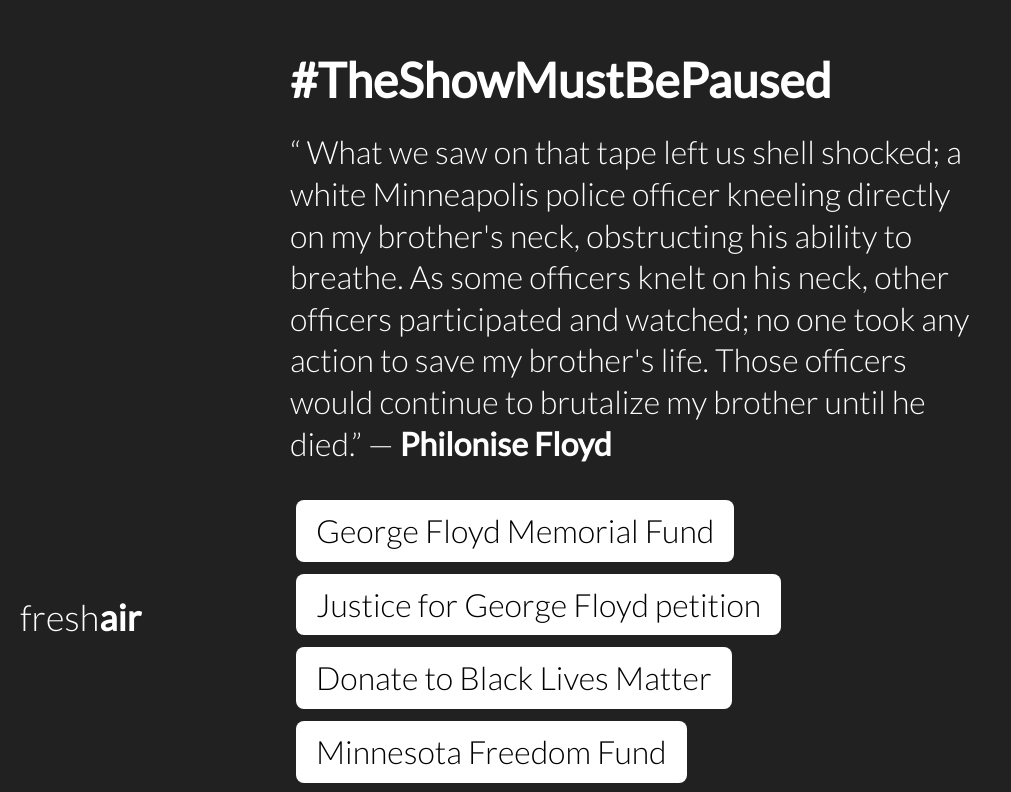
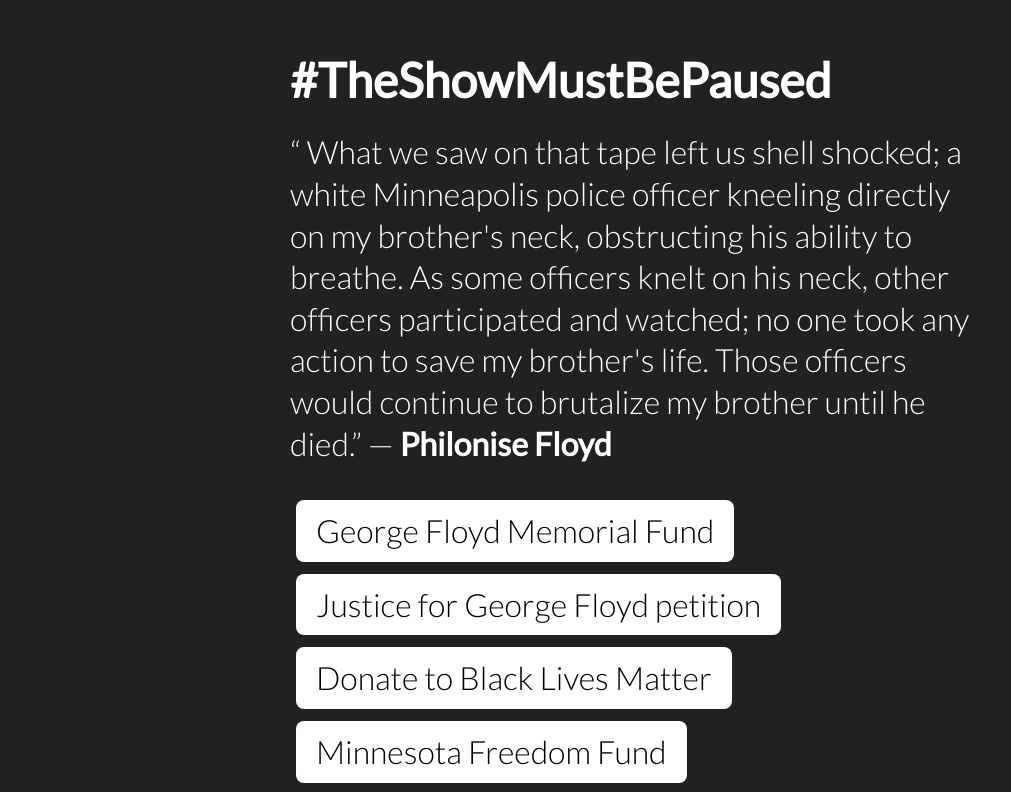
Before and after one commit to freshairradio/TheShowMustBePaused, a plain HTML site: page index.html in a window 1280 px wide. Shown: the part 151-943 px from the top of the page, without its empty margins (0-1011 px from the left). Drawn offline with Linux system fonts and the light colour scheme.

Commit message:
No Freshair branding is needed

```diff
--- a/index.html
+++ b/index.html
@@ -80,6 +80,5 @@
         <a href="https://minnesotafreedomfund.org">Minnesota Freedom Fund</a>
       </section>
     </main>
-    <h1 class="logomark">fresh<b>air</b></h1>
   </body>
 </html>
```
